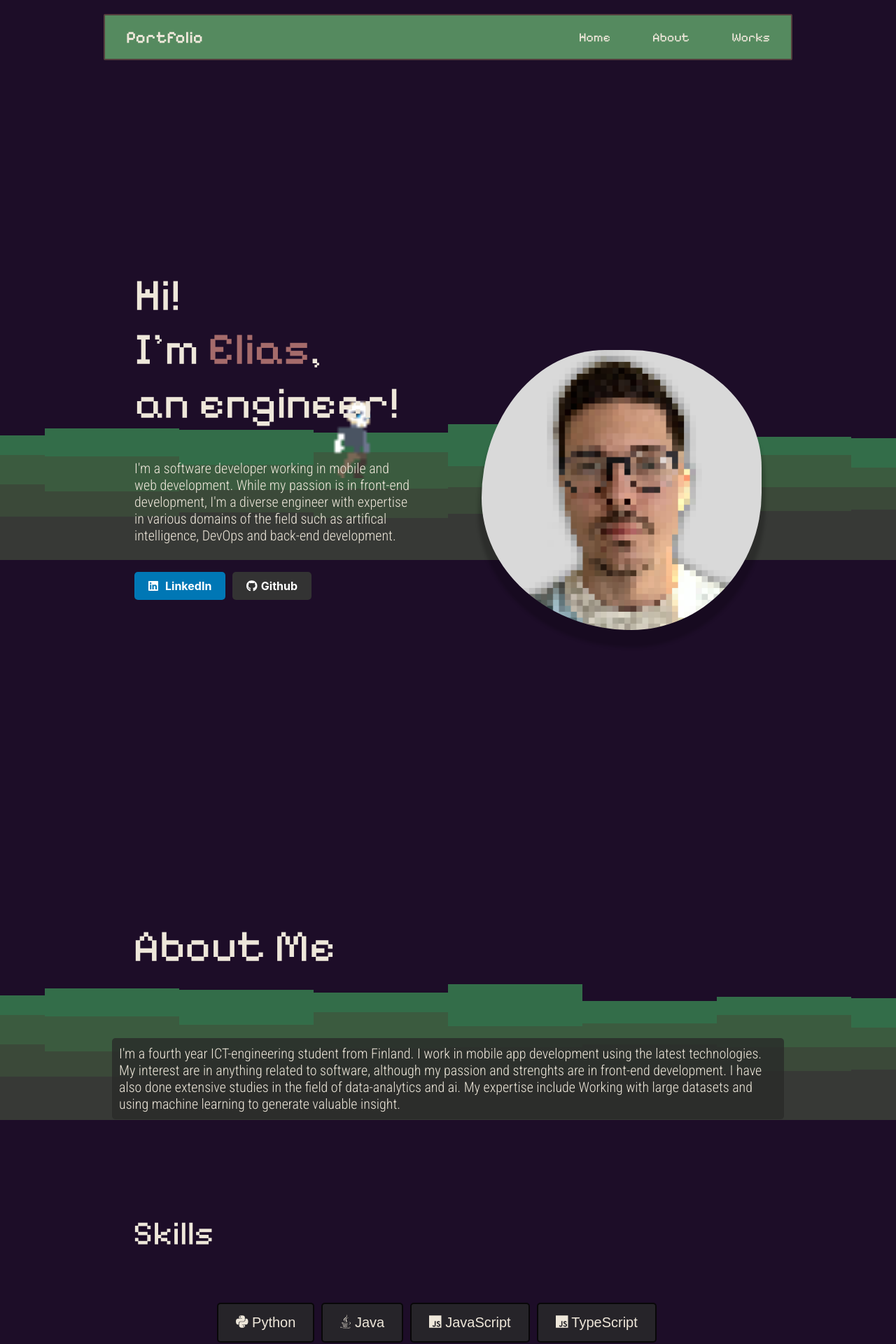
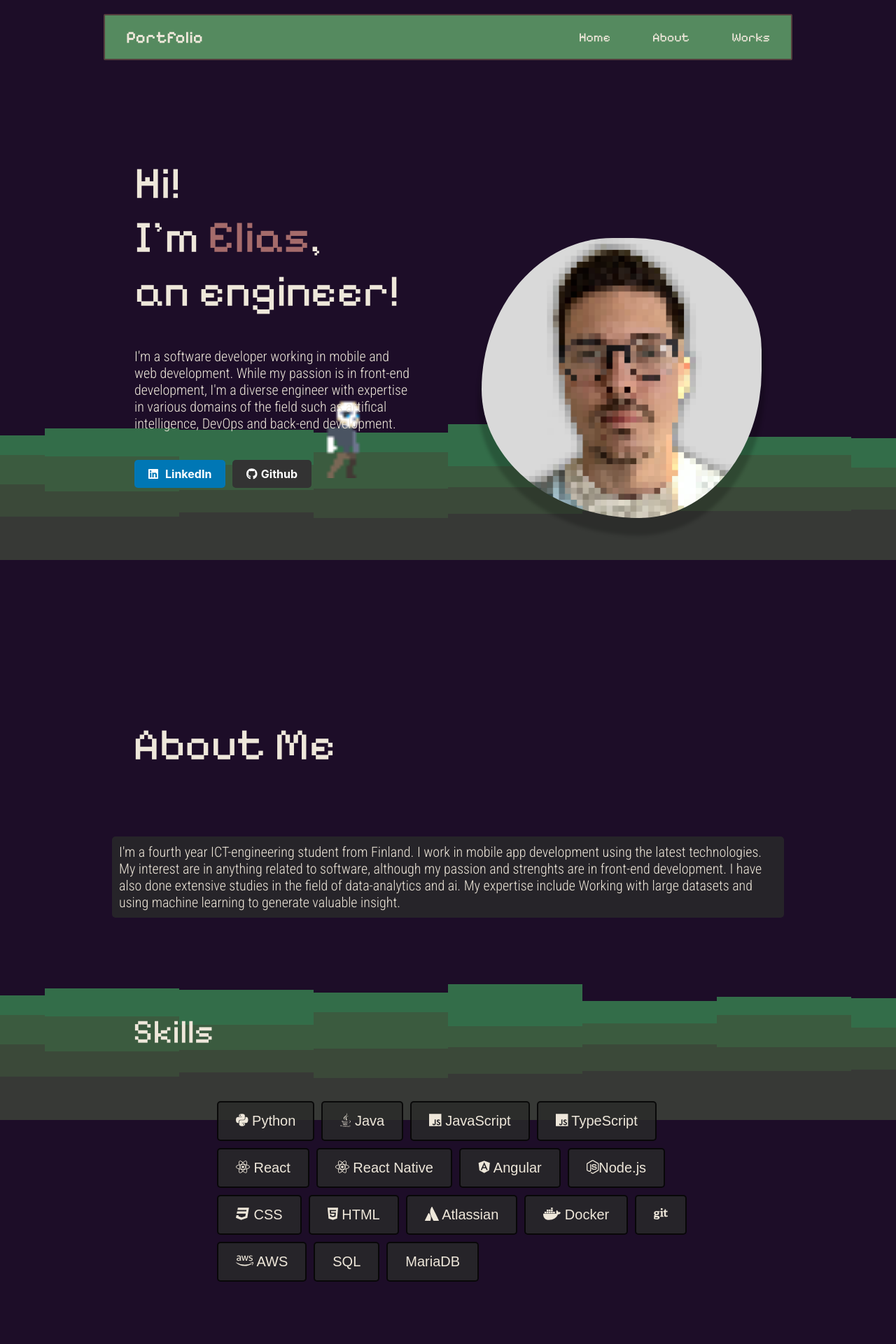
Before and after one commit to Elihu-beep/portfolio-app, a React (Create React App) app: page / in a window 1280 px wide. Shown: the top 1920 px of the page at 70% size. Built offline with nearby package versions, Linux system fonts and the light colour scheme.

Commit message:
Updates to css

```diff
--- a/src/App.css
+++ b/src/App.css
@@ -87,7 +87,6 @@ body {
 }
 
 .section {
-  margin-top: 20em;
   display: flex;
   flex-direction: column;
   justify-content: center;
--- a/src/styles/About.css
+++ b/src/styles/About.css
@@ -1,5 +1,5 @@
 .aboutSection {
-  margin-top: 5em;
+  margin-top: 12em;
 }
 
 .aboutHead {
--- a/src/styles/Home.css
+++ b/src/styles/Home.css
@@ -37,5 +37,5 @@
 
   .home-section {
     color: #EEE7DA;
-    margin-top: 5em;
+    margin-top: 10em;
   }
--- a/src/styles/Works.css
+++ b/src/styles/Works.css
@@ -1,5 +1,6 @@
 
 .works-section {
+    margin-top: 10em;
     padding: 20px;
     text-align: center;
     margin-bottom: 10em;
```
